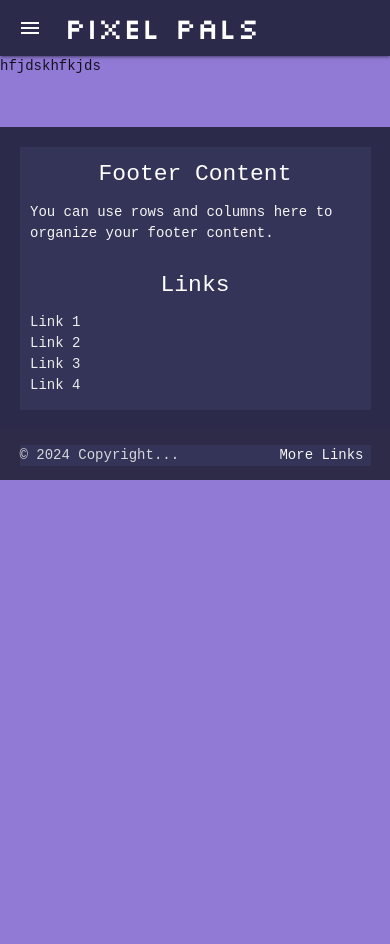
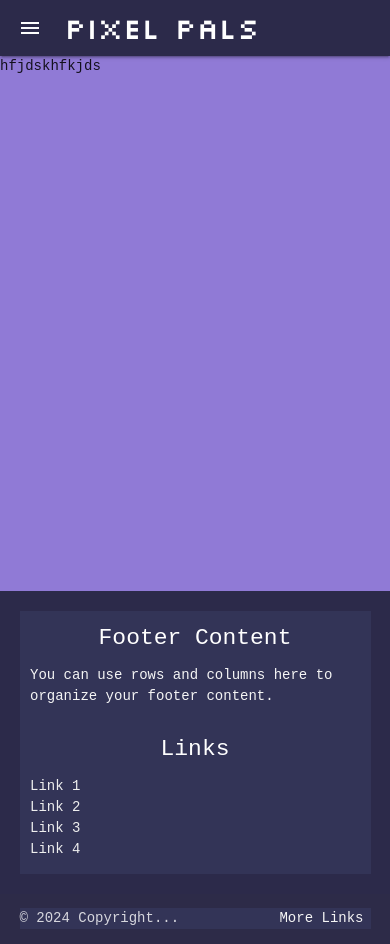
Before and after one commit to mathilde-01/pixel-paws, a React (Vite) app in the folder client/: page / in a window 390 px wide. Before the commit the page ends 844 px from the top, so only its background shows below. Built offline with nearby package versions, Linux system fonts and the light colour scheme; a web font is replaced by a local one.

Commit message:
altered styling so that footer placement and button sizing are responsive

```diff
--- a/client/src/styles/style.css
+++ b/client/src/styles/style.css
@@ -9,11 +9,12 @@ body {
 main {
     flex: 1 0 auto;
     width: 100vw;
+    min-height: 70vh;
 }
 
 footer {
     font-family: "Red Hat Mono", monospace;
-    margin-top: 50px;
+    bottom: 0;
 }
 
 
@@ -114,6 +115,7 @@ canvas {
     font-family: "Silkscreen", sans-serif;
     justify-content: space-evenly;
     margin-bottom: 10px;
+    text-align: center;
 }
 
 .btn-small {
@@ -263,9 +265,9 @@ h5 {
 
 }
 
-@media screen and (max-width: 768px) {
+@media screen and (min-width: 768px) {
     .displayContainer {
-        position: absolute;
+        /* position: absolute; */
         display: flex;
         flex-wrap: wrap;
         flex-direction: row-reverse;
@@ -333,4 +335,8 @@ h5 {
         justify-content: space-evenly;
         margin-bottom: 10px;
     }
+
+    .btn-small {
+        width: 90%;
+    }
 }
```
